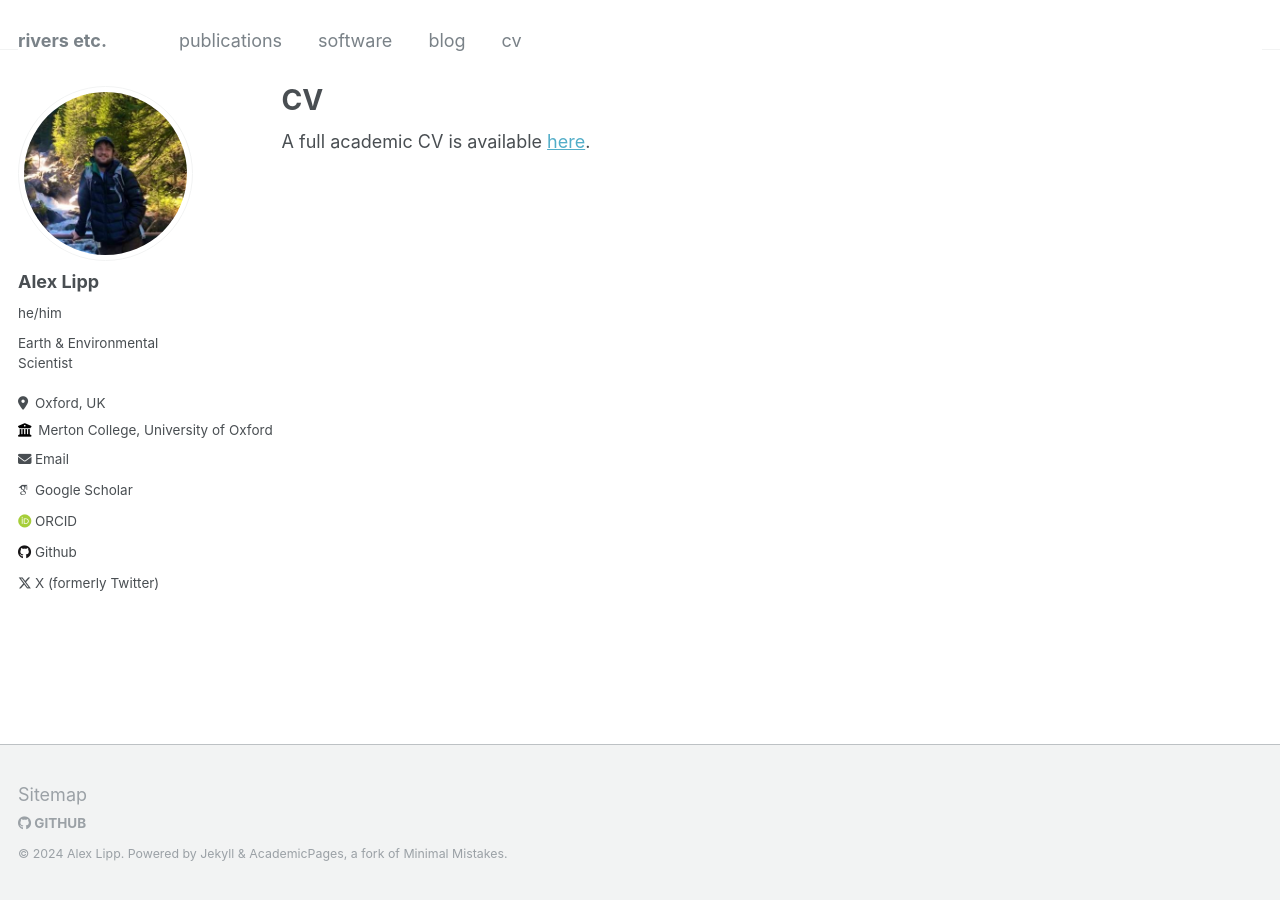
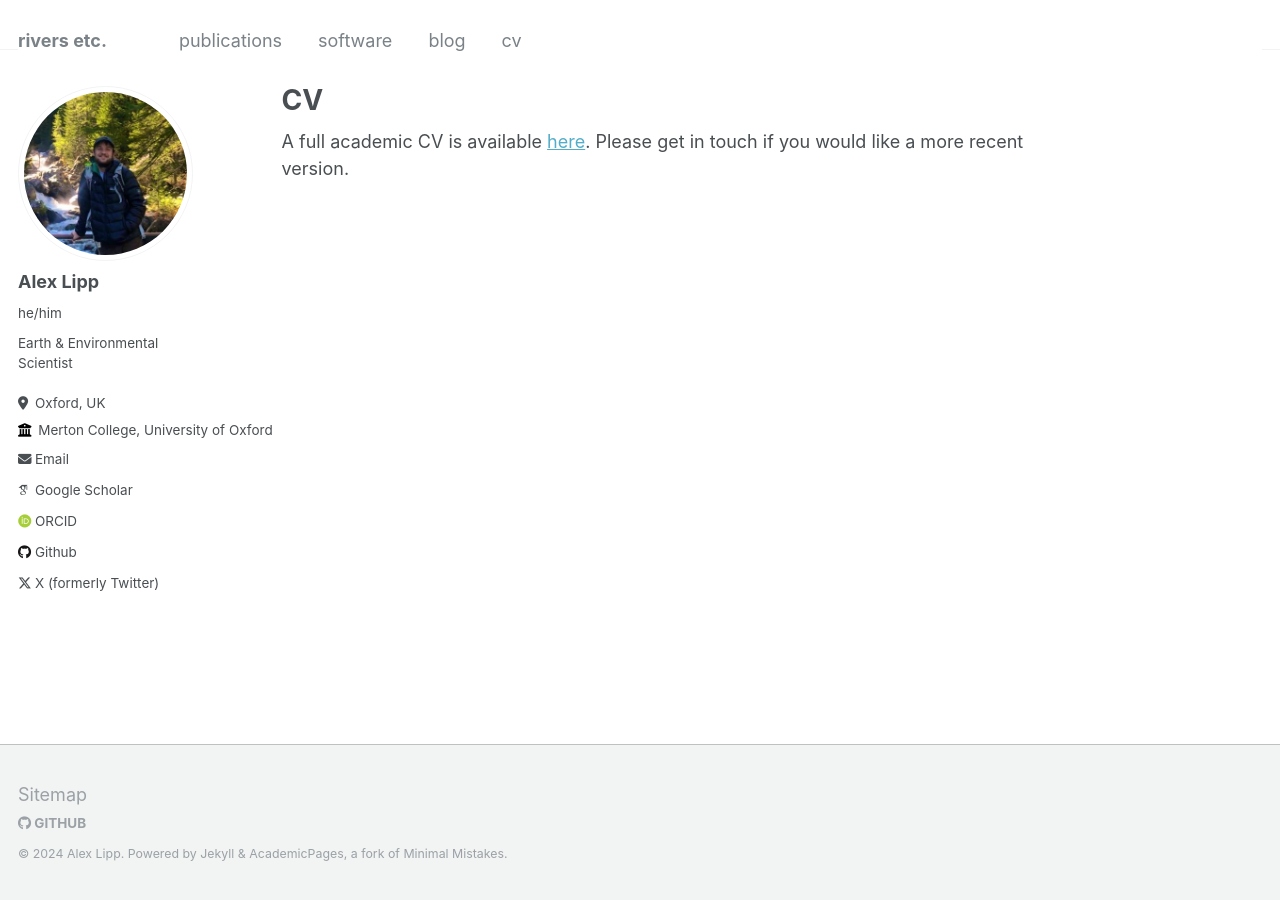
Before and after one commit to AlexLipp/alexlipp.github.io, a Jekyll site: the page built from _pages/cv.md, in a window 1280 px wide. Built offline with Jekyll 4.4.1, drawn with Linux system fonts in a browser that asks for light colours; some web fonts are replaced.

Commit message:
Add recent message

```diff
--- a/_pages/cv.md
+++ b/_pages/cv.md
@@ -8,4 +8,4 @@ redirect_from:
 
 {% include base_path %}
 
-A full academic CV is available [here](../files/CV.pdf).
+A full academic CV is available [here](../files/CV.pdf). Please get in touch if you would like a more recent version.
```
